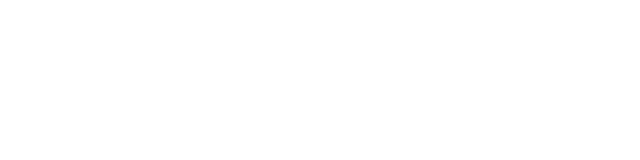
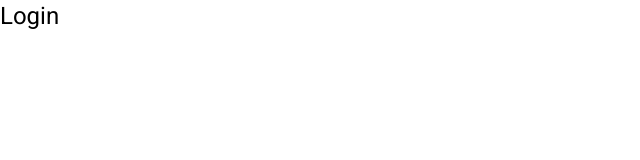
Before and after one commit to wingbui/angular-TDD-using-jasmine-karmar-jest-testing-library-toolbox, an Angular app: page /login in a window 1280 px wide. Before the commit this address led to /. Shown: the top 160 px of the page, without its empty margins (0-640 px from the left). Built offline with nearby package versions, Linux system fonts and the light colour scheme.

Commit message:
build: login and user pages

```diff
--- a/src/app/login/login.component.html
+++ b/src/app/login/login.component.html
@@ -1 +1,3 @@
-<p>login works!</p>
+<div data-testid="login-page">
+  <h1>Login</h1>
+</div>
--- a/src/app/router/app-router/app-router.module.ts
+++ b/src/app/router/app-router/app-router.module.ts
@@ -3,10 +3,14 @@ import { RouterModule, Routes } from '@angular/router';
 
 import { HomeComponent } from '../../home/home.component';
 import { SignUpComponent } from '../../sign-up/sign-up.component';
+import { LoginComponent } from '../../login/login.component';
+import { UserComponent } from '../../user/user.component';
 
 export const routes: Routes = [
   { path: '', component: HomeComponent },
   { path: 'sign-up', component: SignUpComponent },
+  { path: 'login', component: LoginComponent },
+  { path: 'user', component: UserComponent },
 ];
 
 @NgModule({
--- a/src/app/sign-up/sign-up.component.html
+++ b/src/app/sign-up/sign-up.component.html
@@ -75,7 +75,7 @@
         <span *ngIf="apiProgress" role="status" aria-hidden="true"
           >Submitting...</span
         >
-        <span *ngIf="!apiProgress"> Sign Up </span>
+        <span *ngIf="!apiProgress">Sign Up</span>
         <!-- {{ apiProgress ? "Submitting..." : "Sign Up" }} -->
       </button>
     </form>
--- a/src/app/user/user.component.html
+++ b/src/app/user/user.component.html
@@ -1 +1,3 @@
-<p>user works!</p>
+<div data-testid="user-page">
+  <h1>User</h1>
+</div>
```
